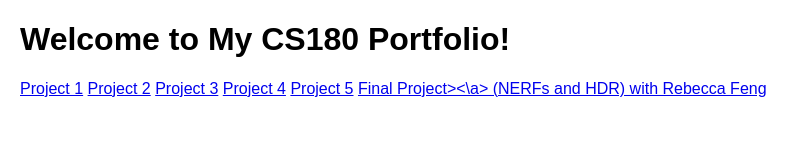
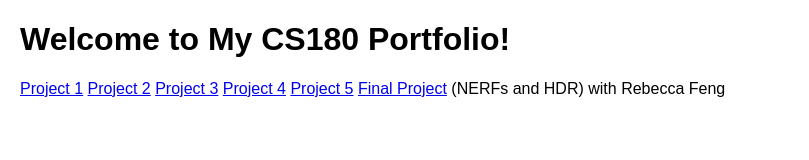
Before and after one commit to austin0707/austin0707.github.io, a plain HTML site: page index.html in a window 1280 px wide. Shown: the whole page, without its empty margins (0-809 px from the left). Drawn offline with Linux system fonts and the light colour scheme.

Commit message:
Updated main webpage

```diff
--- a/index.html
+++ b/index.html
@@ -16,6 +16,6 @@
     <a href="./3/index.html">Project 3</a>
     <a href="./4/index.html">Project 4</a>
     <a href="./5/index.html">Project 5</a>
-    <a href="https://beckyfeng08.github.io/subpages/cs180/nerf/nerf.html">Final Project><\a> (NERFs and HDR) with Rebecca Feng
+    <a href="https://beckyfeng08.github.io/subpages/cs180/nerf/nerf.html">Final Project</a> (NERFs and HDR) with Rebecca Feng
 </body>
 </html>
```
